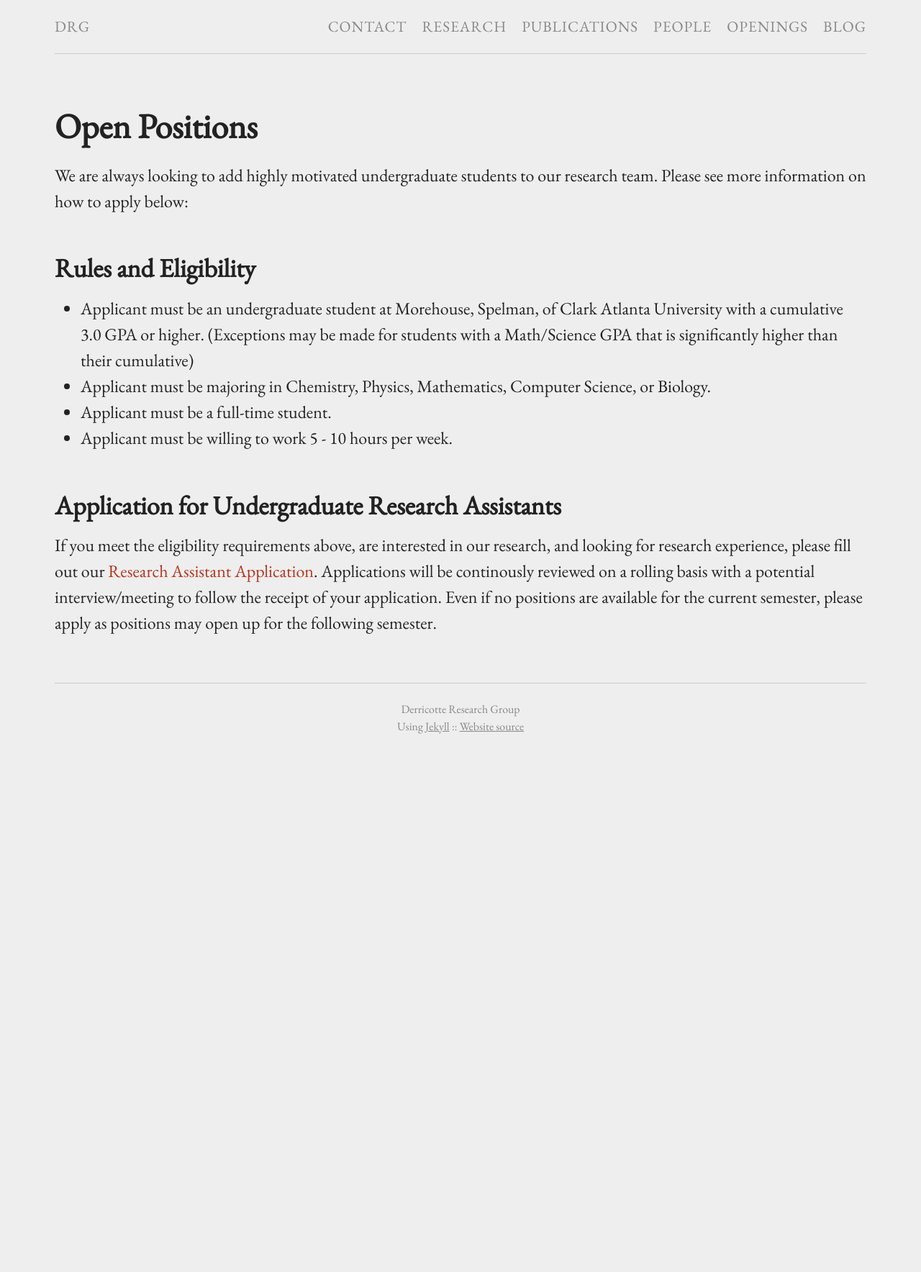
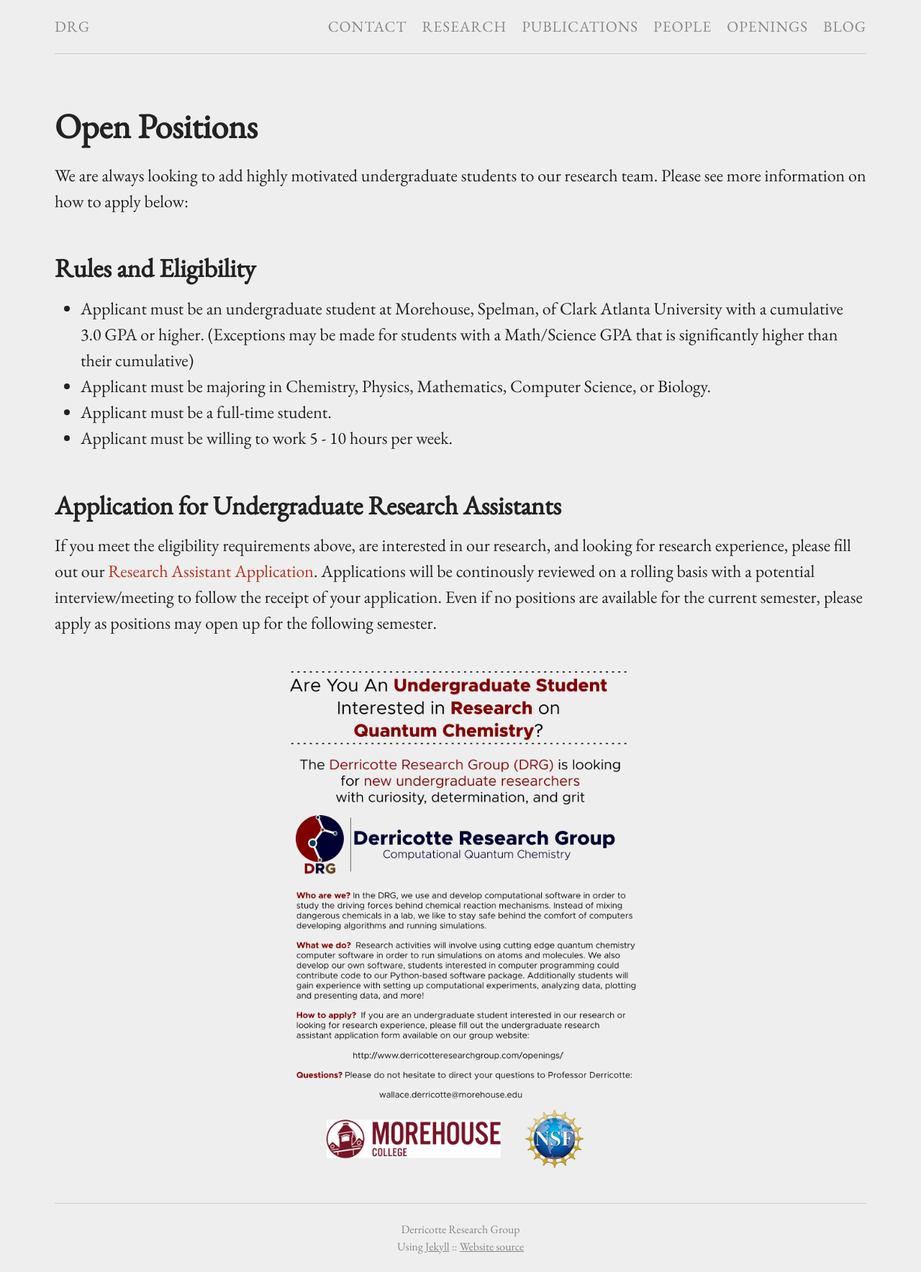
Before and after one commit to WDerricotte/wderricotte.github.io, a Jekyll site: the page built from openings.md, in a window 1280 px wide. Shown: the whole page at 72% size. Built offline with Jekyll 4.4.1, drawn with Linux system fonts in a browser that asks for light colours; before the commit the page ends 1045 px from its top, so only the background shows below that.

Commit message:
Adding advertisement flyer

```diff
--- a/openings.md
+++ b/openings.md
@@ -14,3 +14,5 @@
 
 ## Application for Undergraduate Research Assistants
 If you meet the eligibility requirements above, are interested in our research, and looking for research experience, please fill out our [Research Assistant Application](https://docs.google.com/forms/d/e/1FAIpQLScJuBRd-YTUQCNpyaD2X-PpqO2uhhuToKGv98hfDqTs_mmXsw/viewform?usp=sf_link). Applications will be continously reviewed on a rolling basis with a potential interview/meeting to follow the receipt of your application. Even if no positions are available for the current semester, please apply as positions may open up for the following semester.
+
+{% include image.html url="../images/drg_flyer.png" caption="" width="500px" align="center" %}
```
Also changed, not shown: images/drg_flyer.png (added).
